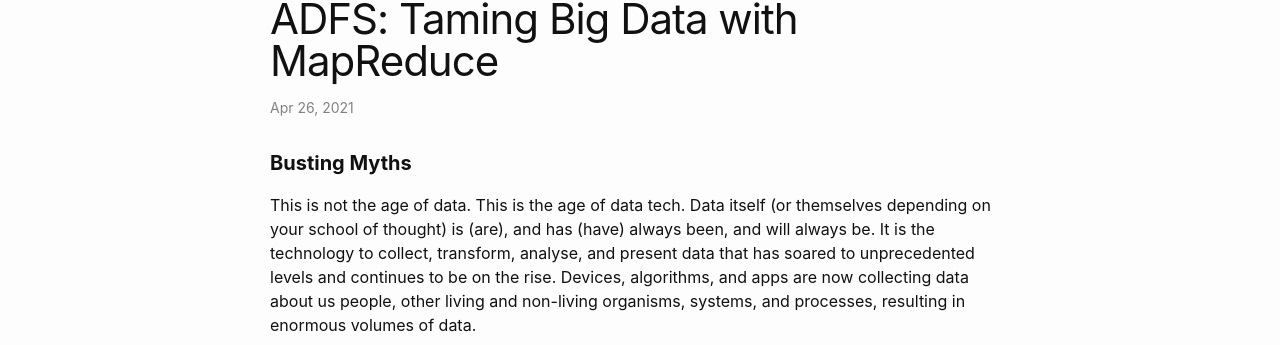
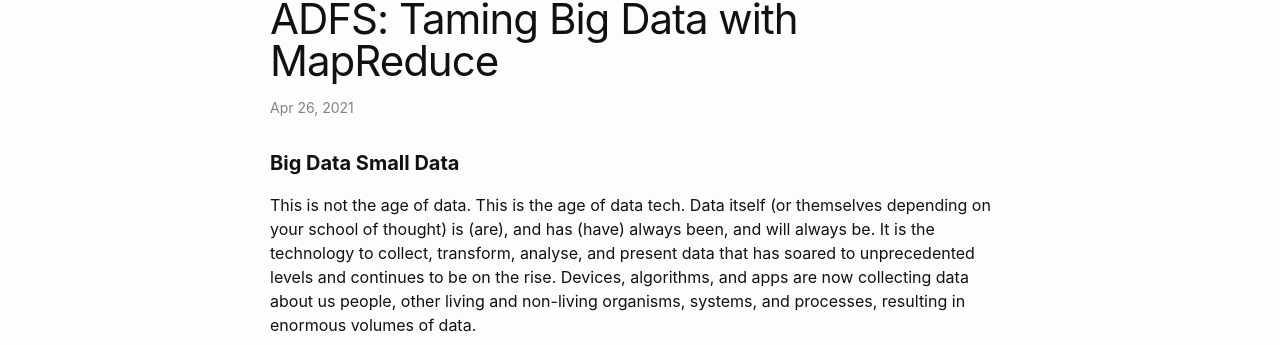
Before and after one commit to pgrugwiro/dataful-blog, a Jekyll site: the page built from _posts/2021-04-26-taming-bigdata-mapreduce.md, in a window 1280 px wide and 900 px high. Shown: the part 294-639 px from the top of the window. Built offline with Jekyll 4.4.1, drawn with Linux system fonts in a browser that asks for light colours.

Commit message:
mapreduce post

```diff
--- a/_posts/2021-04-26-taming-bigdata-mapreduce.md
+++ b/_posts/2021-04-26-taming-bigdata-mapreduce.md
@@ -12,7 +12,7 @@ image: /assets/feature_images/post5.jpg
 permalink: /:title:output_ext
 ---
 
-#### **Busting Myths**
+#### **Big Data Small Data**
 
 This is not the age of data. This is the age of data tech.
 Data itself (or themselves depending on your school of thought) is
```
